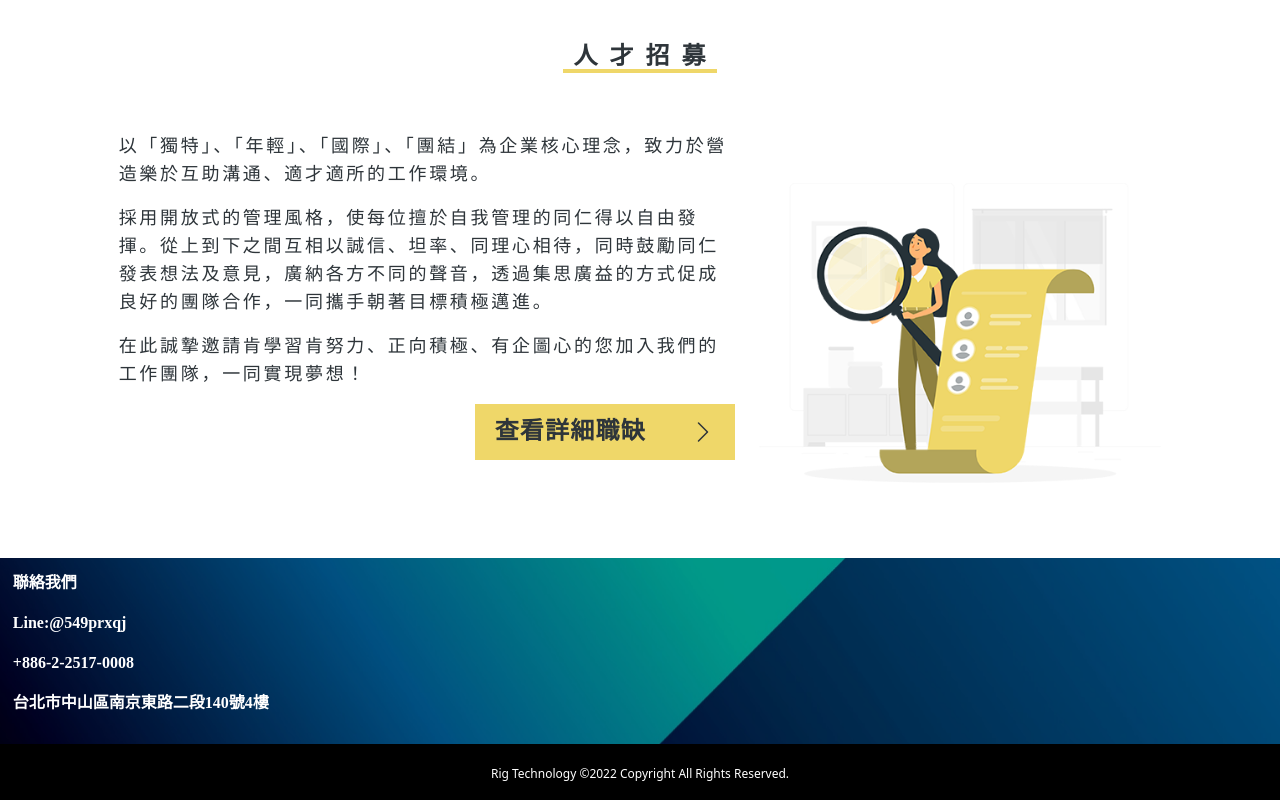
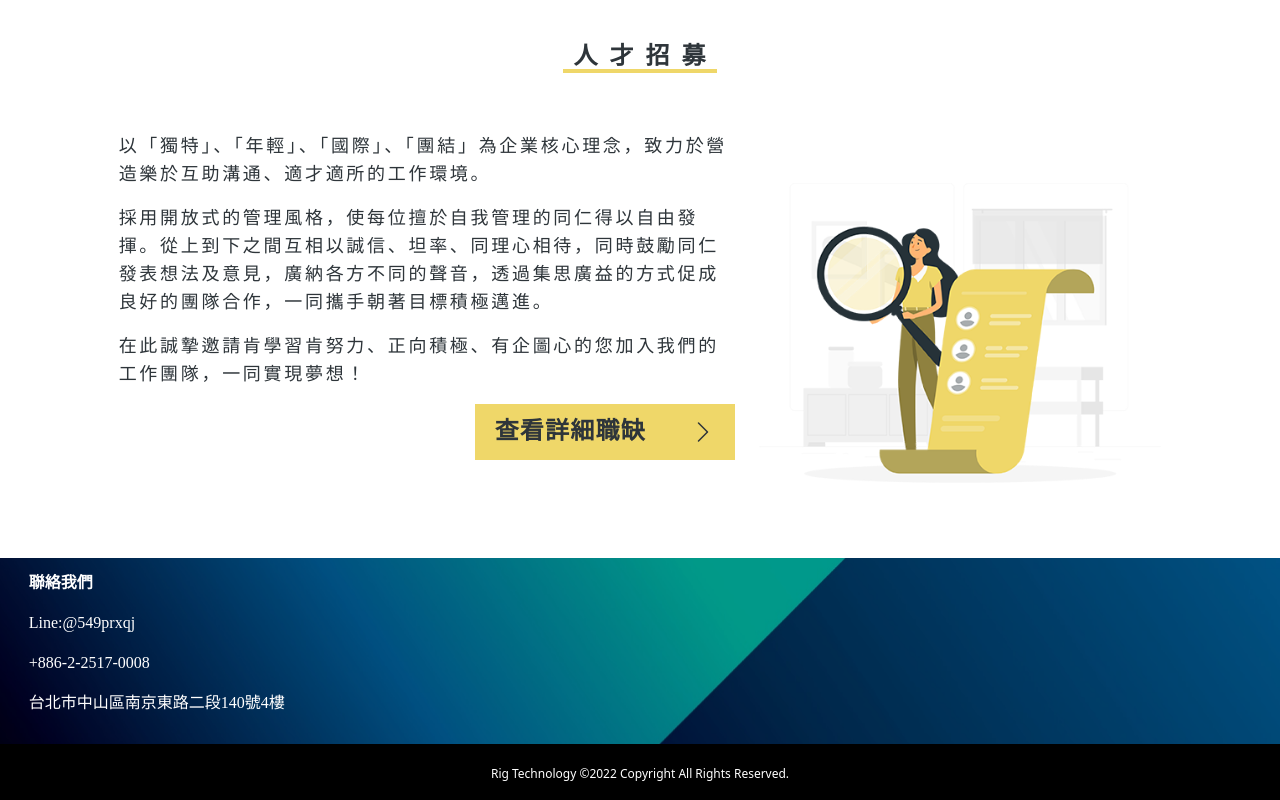
Before and after one commit to pibarry/Rig-HomePageVue, a Vue app: page / in a window 1280 px wide. Shown: the part 1544-2344 px from the top of the page. Built offline with nearby package versions, Linux system fonts and the light colour scheme.

Commit message:
footer調整,router調整

```diff
--- a/src/components/Footer.vue
+++ b/src/components/Footer.vue
@@ -58,9 +58,14 @@ export default {
 .footer-icon p {
   font-family: 'Noto Sans TC';
   font-style: normal;
-  font-weight: 700;
+  font-weight: 400;
   display: flex;
   color: #ffffff;
+  padding-left: 16px;
+
+}
+.footer-icon p:first-child {
+    font-weight: 700;
 }
 .footer-content {
   text-align: center;
--- a/src/components/Header.vue
+++ b/src/components/Header.vue
@@ -7,6 +7,7 @@
           id="logStyle"
           class="cursorPointer"
           alt="里格科技"
+          @click="anchor('Top')"
         />
 
         <b-col md="7" align-self="center" class="pc-item">
@@ -103,9 +104,13 @@ export default {
     },
 
     anchor(id) {
+      if (id === 'Top') {
+        document.documentElement.scrollTop = 0
+      } else {
       const dom = document.getElementById(id)
       document.documentElement.scrollTop =
         dom.offsetTop - this.$refs.title.offsetHeight
+      }
     }
   }
 }
--- a/src/router/index.js
+++ b/src/router/index.js
@@ -14,7 +14,7 @@ const routes = [
 ]
 
 const router = new VueRouter({
-  // mode: 'history',
+  mode: 'history',
   base: process.env.BASE_URL,
   routes
 })
--- a/vue.config.js
+++ b/vue.config.js
@@ -1,6 +1,6 @@
 const { defineConfig } = require("@vue/cli-service");
 module.exports = defineConfig({
-  publicPath: "./",
+  // publicPath: "./",
   transpileDependencies: true,
   lintOnSave: false,
 });
```
